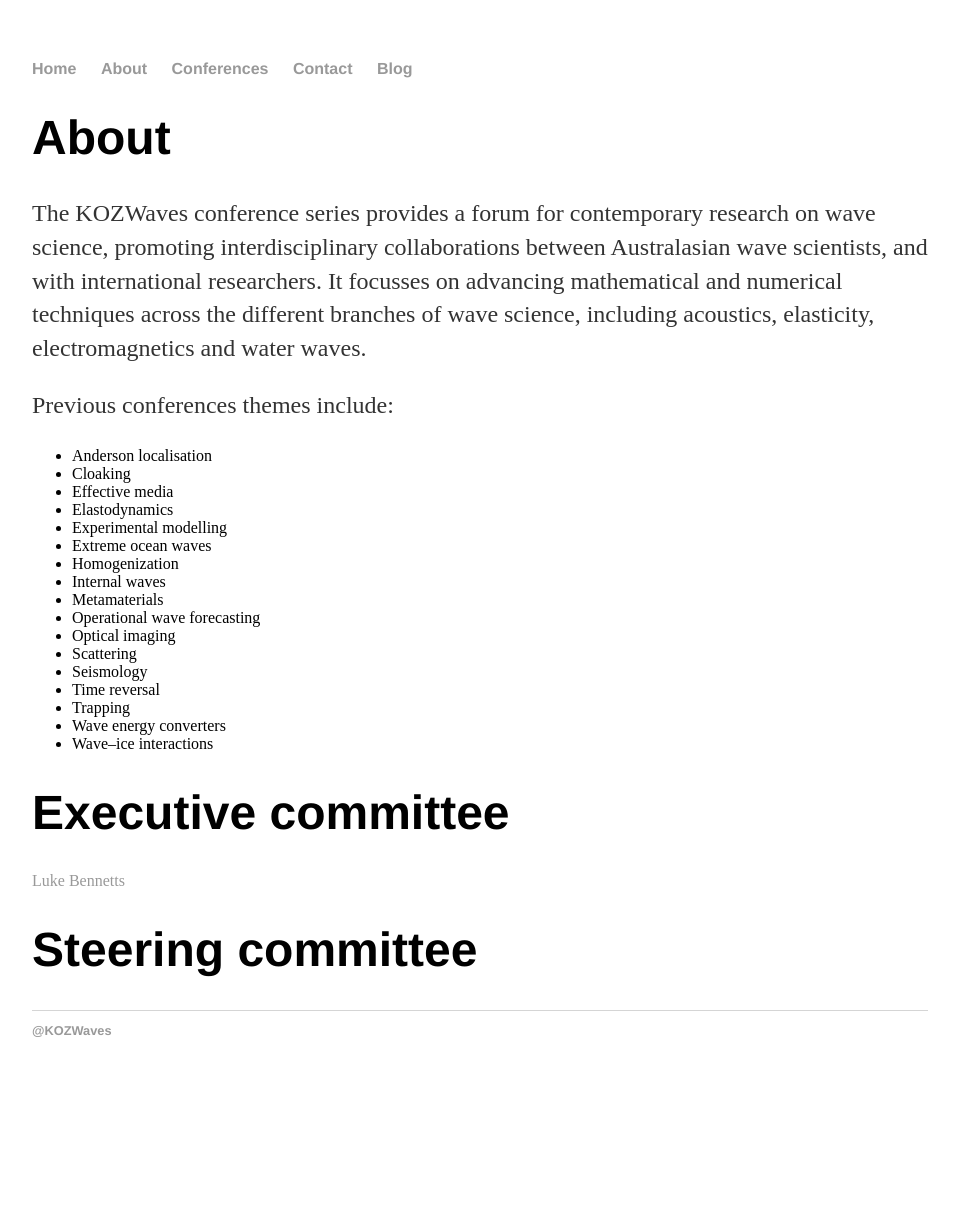
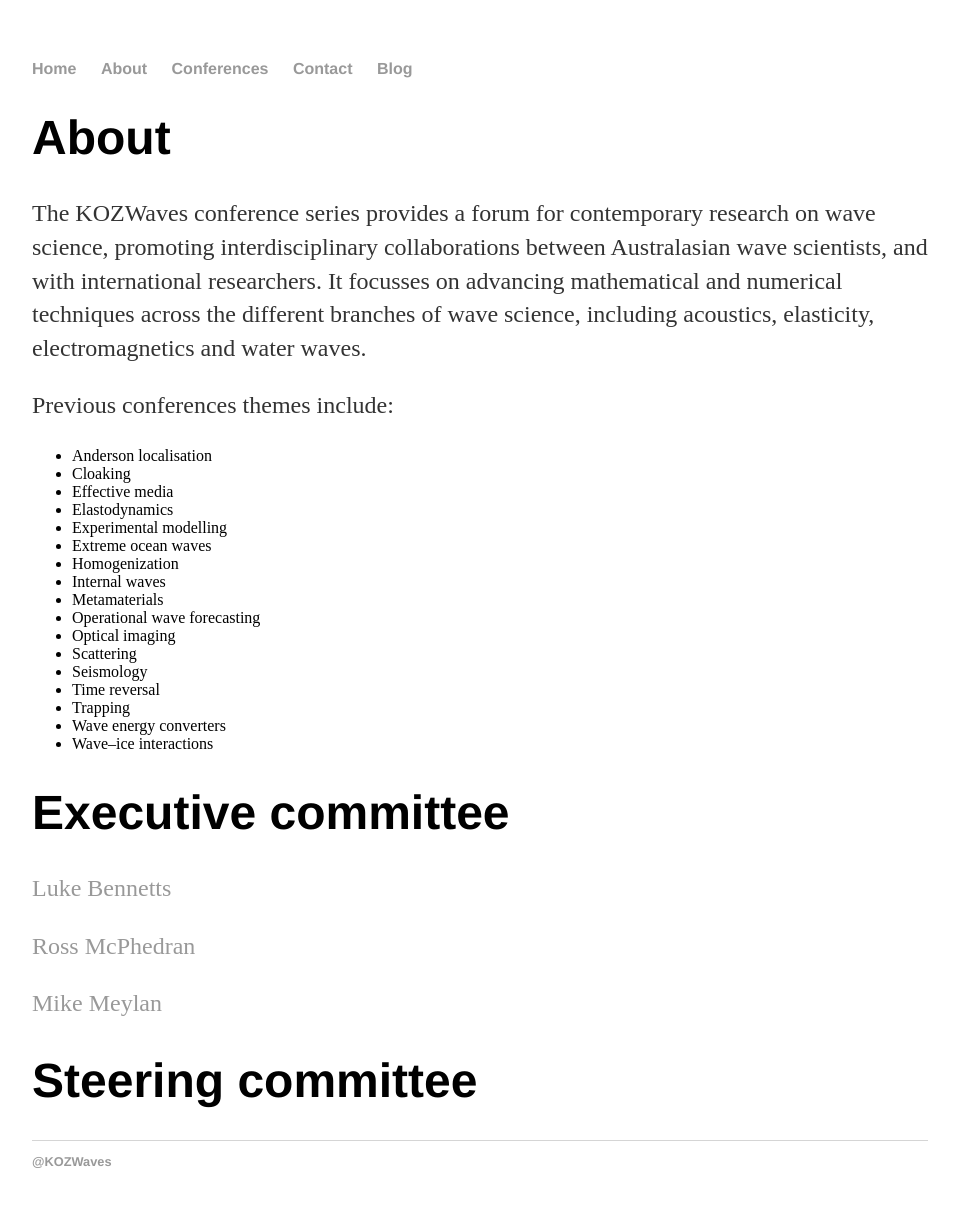
Before and after one commit to kozwaves/kozwaves.github.io, a Jekyll site: the page built from About/index.html, in a window 1280 px wide. Shown: the whole page, without its empty margins (160-1119 px from the left). Built offline with Jekyll 4.4.1, drawn with Linux system fonts in a browser that asks for light colours; before the commit the page ends 1098 px from its top, so only the background shows below that.

Commit message:
Update index.html

```diff
--- a/About/index.html
+++ b/About/index.html
@@ -31,7 +31,13 @@
 
 	<h1>Executive committee</h1>
 
-	<a href="https://luke-bennetts.com">Luke Bennetts</a>
+	<p><a href="https://luke-bennetts.com">Luke Bennetts</a></p>
+
+	<p><a href="https://www.science.org.au/profile/ross-mcphedran">Ross McPhedran</a></p>
+
+	<p><a href="https://www.newcastle.edu.au/profile/mike-meylan">Mike Meylan</a></p>
+
+
 
 	<h1>Steering committee</h1>
 	</p>
```
